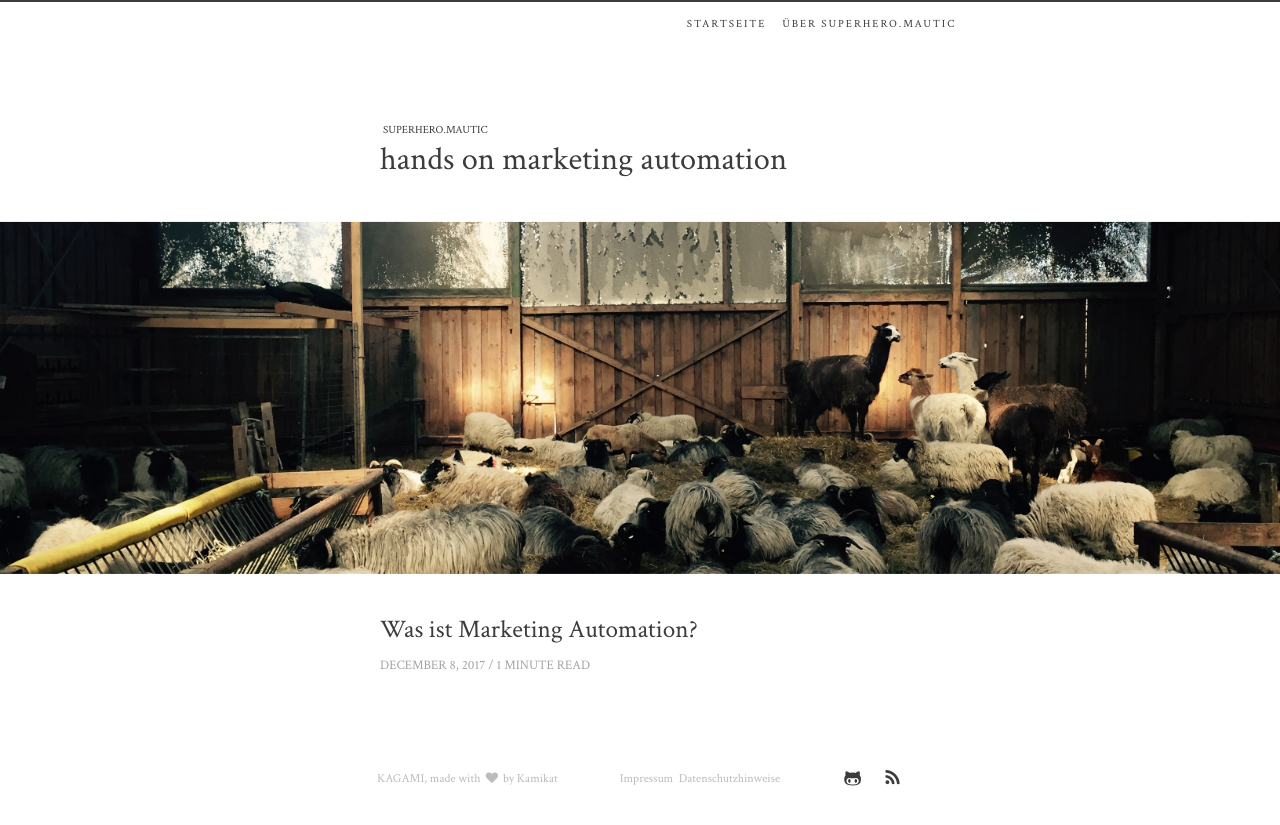
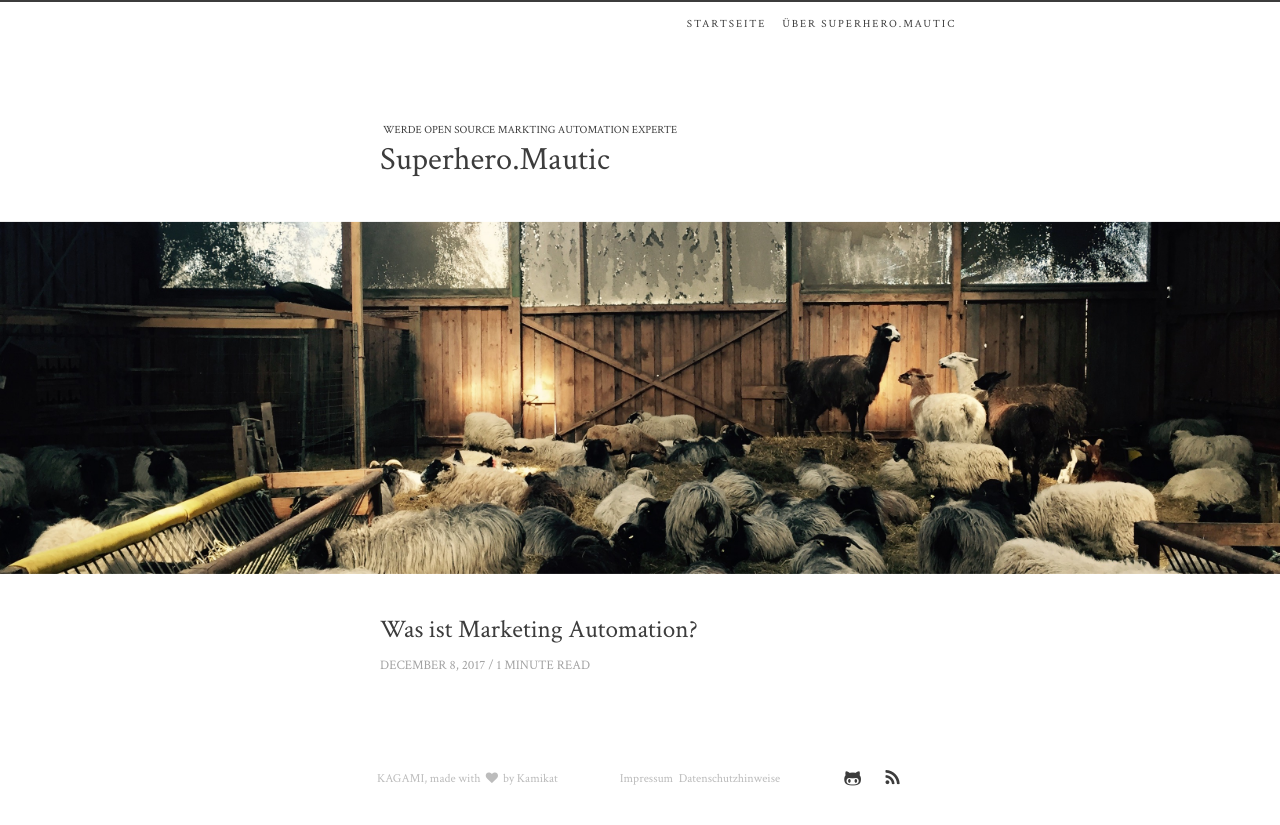
Before and after one commit to Bussmeyer/superheromautic.com, a Jekyll site: the page built from index.md, in a window 1280 px wide. Shown: the top 825 px of the page. Built offline with Jekyll 4.4.1, drawn with Linux system fonts in a browser that asks for light colours; part of the change alters nothing that is shown.

Commit message:
Switch title an sub.

```diff
--- a/_config.yml
+++ b/_config.yml
@@ -13,12 +13,11 @@
 # you will see them accessed via {{ site.title }}, {{ site.email }}, and so on.
 # You can create any custom variable you would like, and they will be accessible
 # in the templates via {{ site.myvariable }}.
-title: superhero.mautic
+title: Werde Open Source Markting Automation Experte
 email: thomas@superheromautic.com
 description: >- # this means to ignore newlines until "baseurl:"
-  Write an awesome description for your new site here. You can edit this
-  line in _config.yml. It will appear in your document head meta (for
-  Google search results) and in your feed.xml site description.
+  Ich gebe dir verständliche und umfangreiche Informationen zum Thema Open Source Marketing Automation mit Mautic.
+  Konkrete Beispiele für Kampagnen, technisches Setup, lokale Entwicklungsumgebung, Deploymentstrategien.
 baseurl: "" # the subpath of your site, e.g. /blog
 url: "" # the base hostname & protocol for your site, e.g. http://example.com
 github_username: bussmeyer/superheromautic.com
--- a/index.md
+++ b/index.md
@@ -3,7 +3,7 @@
 # Edit theme's home layout instead if you wanna make some changes
 # See: https://jekyllrb.com/docs/themes/#overriding-theme-defaults
 layout: home
-title: hands on marketing automation
+title: Superhero.Mautic
 navlevel: header
 navtitle: Startseite
 cover_url: /images/schafe.jpg
```
